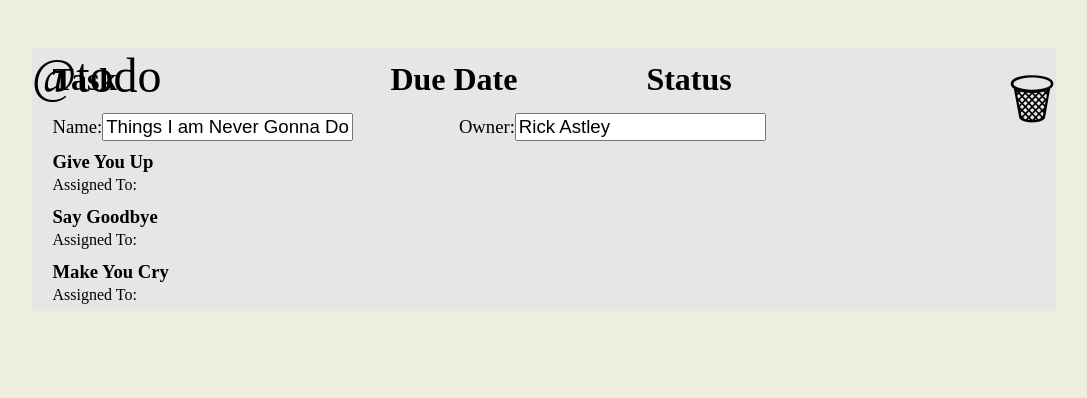
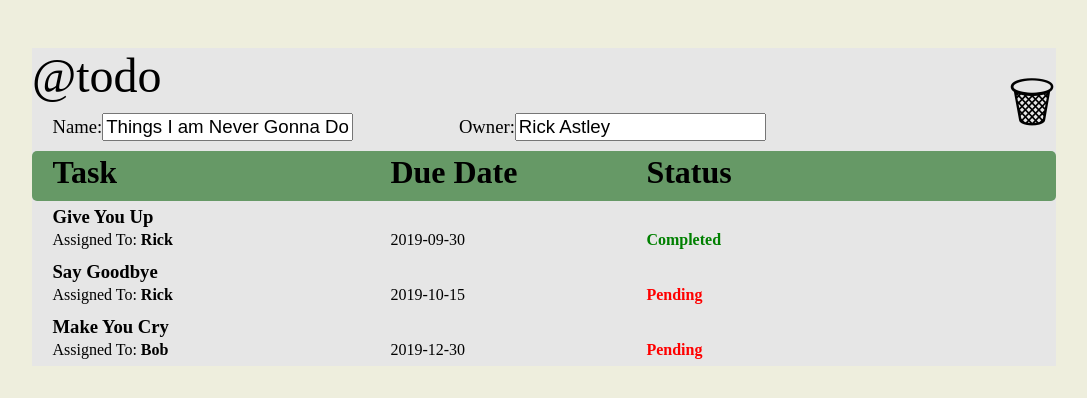
Before and after one commit to vsharmanyc/todo_hw2, a React (Create React App) app: page / in a window 1280 px wide. Both pictures are taken after a click on the link "Things I am Never Gonna Do". Shown: the top 398 px of the page, without its empty margins (104-1191 px from the left). Built offline with nearby package versions, Linux system fonts and the light colour scheme.

Commit message:
status feild populated

```diff
--- a/src/components/list_screen/ListItemCard.js
+++ b/src/components/list_screen/ListItemCard.js
@@ -8,13 +8,14 @@ export class ListItemCard extends Component {
                     {this.props.listItem.description}
                 </div>
                 <div className='list_item_card_assigned_to'>
-                    Assigned To: <strong>{this.props.listItem.assignedTo}</strong>
+                    Assigned To: <strong>{this.props.listItem.assigned_to}</strong>
                 </div>
                 <div className='list_item_card_due_date'>
-                    {this.props.listItem.dueDate}
+                    {this.props.listItem.due_date}
                 </div>
-                <div className='list_item_card_completed'>
-                    {this.props.listItem.completed}
+                <div className= {this.props.listItem.completed ? ('list_item_card_completed') : ('list_item_card_not_completed')}>
+                    {this.props.listItem.completed ?
+                    (<strong>Completed</strong>) : (<strong>Pending</strong>)}
                 </div>
             </div>
         )
--- a/src/components/list_screen/ListItemsTable.js
+++ b/src/components/list_screen/ListItemsTable.js
@@ -5,9 +5,11 @@ export class ListItemsTable extends Component {
     render() {
         return (
             <div id="list_items_container">
-                <div className="list_item_task_header">Task</div>
-                <div className="list_item_due_date_header">Due Date</div>
-                <div className="list_item_status_header">Status</div>
+                <div className="list_item_header_card">
+                    <div className="list_item_task_header">Task</div>
+                    <div className="list_item_due_date_header">Due Date</div>
+    <               div className="list_item_status_header">Status</div>
+                </div>
                 {
                     this.props.todoList.items.map((todoItem)=>(
                         <ListItemCard
```
Also changed, not shown: 1 other file (tests, documents, lock files or other folders).
